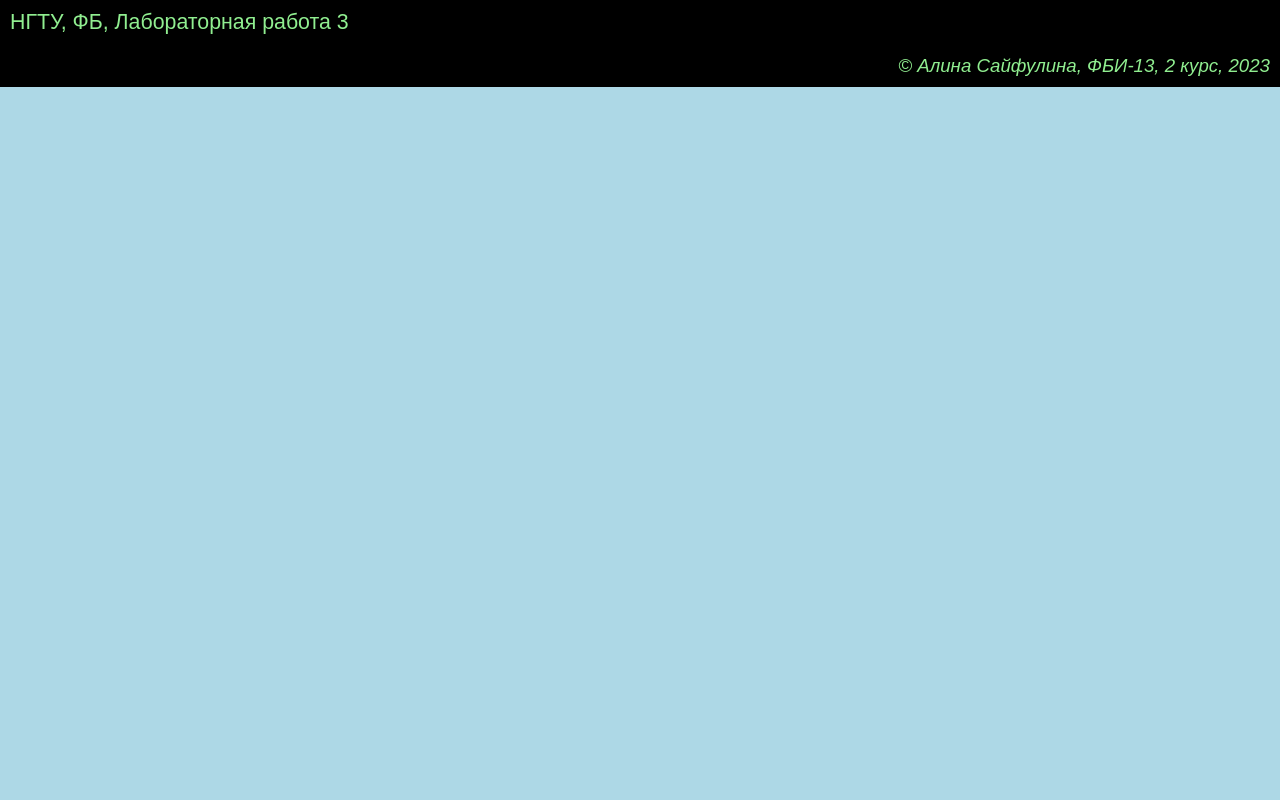
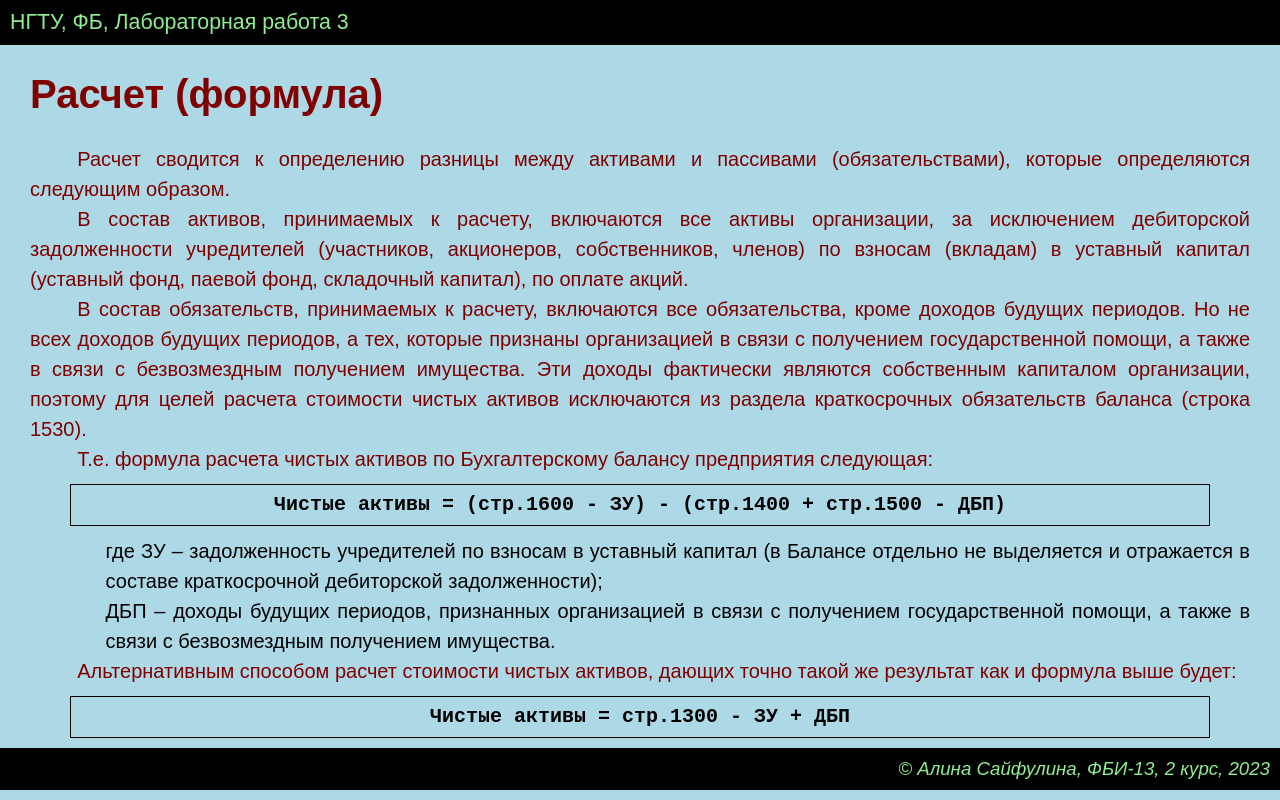
Before and after one commit to linasai1/web-programming-labs, a plain HTML site: page lab3.html in a window 1280 px wide. Drawn offline with Linux system fonts and the light colour scheme.

Commit message:
Текст про формулу

```diff
--- a/lab3.html
+++ b/lab3.html
@@ -6,6 +6,35 @@
     <meta name="viewport" content="width=device-width, initial-scale=1.0">
     <title>Сайфулина Алина Витальевна. Лабораторная 3</title>
     <link rel="stylesheet" href="main.css">
+    <style>
+        body {
+            font-size: 20px;
+        }
+        main {
+            margin-left: 30px;
+            margin-right: 30px;
+        }
+        div {
+            text-align: justify;
+            text-indent: 1.25cm;
+            line-height: 150%;
+        }
+        .formula {
+            color: black;
+            font-weight: bold;
+            text-align: center;
+            font-family: 'Courier New', Courier, monospace;
+            border: 1px solid;
+            text-indent: 0;
+            margin: 10px 40px 10px 40px;
+            padding: 5px;
+        }
+        .formula-description {
+            color: black;
+            margin-left: 2cm;
+            text-indent: 0;
+        }
+    </style>
 </head>
 <body>
     <header>
@@ -13,6 +42,53 @@
     </header>
 
     <main>
+        <h1>Расчет (формула)</h1>
+
+        <div>
+            Расчет сводится к определению разницы между активами и пассивами (обязательствами),
+            которые определяются следующим образом.
+        </div>
+
+        <div>
+            В состав активов, принимаемых к расчету, включаются все активы организации, за исключением
+            дебиторской задолженности учредителей (участников, акционеров, собственников, членов) по взносам
+            (вкладам) в уставный капитал (уставный фонд, паевой фонд, складочный капитал), по оплате акций.
+        </div>
+
+        <div>
+            В состав обязательств, принимаемых к расчету, включаются все обязательства, кроме доходов будущих
+            периодов. Но не всех доходов будущих периодов, а тех, которые признаны организацией в связи с получением
+            государственной помощи, а также в связи с безвозмездным получением имущества. Эти доходы фактически являются
+            собственным капиталом организации, поэтому для целей расчета стоимости чистых активов исключаются из раздела
+            краткосрочных обязательств баланса (строка 1530).
+        </div>
+
+        <div>
+            Т.е. формула расчета чистых активов по Бухгалтерскому балансу предприятия следующая:
+        </div>
+
+        <div class="formula">
+            Чистые активы = (стр.1600 - ЗУ) - (стр.1400 + стр.1500 - ДБП)
+        </div>
+
+        <div class="formula-description">
+            где ЗУ – задолженность учредителей по взносам в уставный капитал (в Балансе отдельно не выделяется
+            и отражается в составе краткосрочной дебиторской задолженности);
+        </div>
+
+        <div class="formula-description">
+            ДБП – доходы будущих периодов, признанных организацией в связи с получением государственной помощи,
+            а также в связи с безвозмездным получением имущества.
+        </div>
+
+        <div>
+            Альтернативным способом расчет стоимости чистых активов, дающих точно такой же результат как
+            и формула выше будет:
+        </div>
+
+        <div class="formula">
+            Чистые активы = стр.1300 - ЗУ + ДБП
+        </div>
     </main>
 
     <footer>
```
